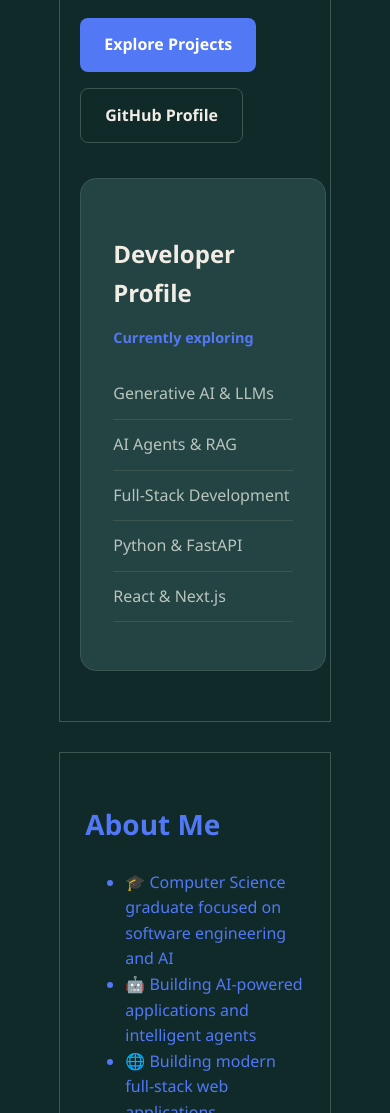
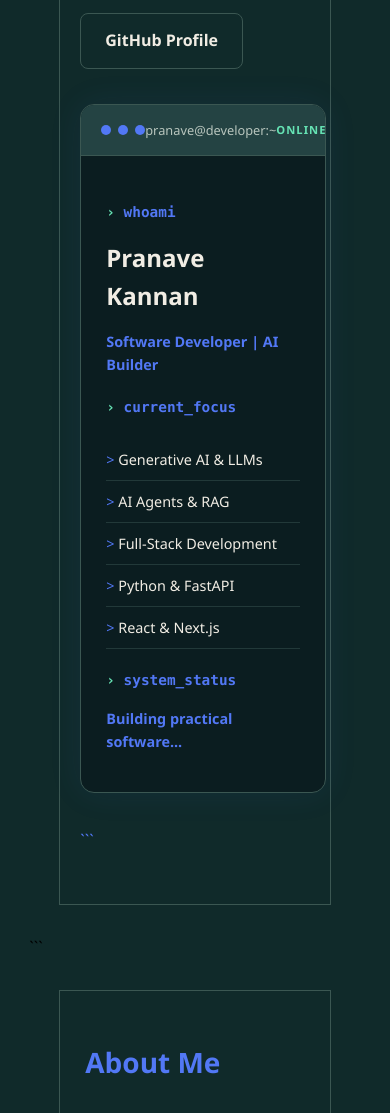
Before and after one commit to pranavekannan1/Portfolio-Hardcode, a plain HTML site: page index.html in a window 390 px wide. Shown: the part 887-2000 px from the top of the page. Drawn offline with Linux system fonts and the light colour scheme.

Commit message:
improved css 1

````diff
--- a/index.html
+++ b/index.html
@@ -2,26 +2,29 @@
 <html>
 
 <head>
+```
 <meta charset="UTF-8">
 <meta name="viewport" content="width=device-width, initial-scale=1.0">
 <link rel="stylesheet" href="./style.css">
 <title>Portfolio</title>
+```
 </head>
 
 <body>
+```
 <header>
     <nav>
         <ul class="navbar">
-                <li><a href="#">Home</a></li>
-                <li><a href="#">About</a></li>
-                <li><a href="#">Skills</a></li>
-                <li><a href="#">Projects</a></li>
-                <li><a href="#">Contact</a></li>
-            </ol>
+            <li><a href="#home">Home</a></li>
+            <li><a href="#about">About</a></li>
+            <li><a href="#skills">Skills</a></li>
+            <li><a href="#projects">Projects</a></li>
+            <li><a href="#contact">Contact</a></li>
+        </ul>
     </nav>
 </header>
 <main>
-        <section class="hero">
+    <section class="hero" id="home">
 <div class="hero-content">
 
     <p class="hero-label">SOFTWARE DEVELOPER</p>
@@ -42,16 +45,40 @@
         <a href="#projects">Explore Projects</a>
 
         <a href="https://github.com/pranavekannan1"
-               target="_blank">GitHub Profile</a>
+           target="_blank" rel="noopener noreferrer">GitHub Profile</a>
     </div>
 
 </div>
 
 <div class="hero-panel">
 
-        <h3>Developer Profile</h3>
+    <div class="terminal-header">
+        <div class="terminal-dots">
+            <span></span>
+            <span></span>
+            <span></span>
+        </div>
 
-        <p>Currently exploring</p>
+        <span class="terminal-title">pranave@developer:~</span>
+
+        <span class="terminal-status">ONLINE</span>
+    </div>
+
+    <div class="terminal-body">
+
+        <p class="terminal-command">
+            <span>›</span> whoami
+        </p>
+
+        <h3>Pranave Kannan</h3>
+
+        <p class="terminal-role">
+            Software Developer | AI Builder
+        </p>
+
+        <p class="terminal-command">
+            <span>›</span> current_focus
+        </p>
 
         <ul>
             <li>Generative AI & LLMs</li>
@@ -61,10 +88,22 @@
             <li>React & Next.js</li>
         </ul>
 
+        <p class="terminal-command">
+            <span>›</span> system_status
+        </p>
+
+        <p class="terminal-role">
+            Building practical software...
+        </p>
+
     </div>
+
+</div>
+```
 </section>
 
-        <section>
+```
+    <section id="about">
         <h2>About Me</h2>
         <ul>
             <li>🎓 Computer Science graduate focused on software engineering and AI</li>
@@ -81,7 +120,7 @@
         </ul>
     </section>
 
-        <section>
+    <section id="skills">
         <h2>Skills</h2>
         <ul>
             <li>AI & Machine Learning</li>
@@ -98,7 +137,7 @@
             <li>Problem Solving</li>
         </ul>
     </section>
-        <section>
+    <section id="projects">
         <h2>Projects</h2>
         <div class="project-container">
             <h3>Portfolio Website</h3>
@@ -243,7 +282,7 @@
         </div>
     </section>
 
-        <section>
+    <section id="contact">
         <h3>Contact Me</h3>
         <p>📧 [EMAIL_ADDRESS]
             📸 Instagram: [@instagram_handle]
@@ -255,6 +294,7 @@
 <footer>
     Developed by Mahi Devs
 </footer>
+```
 </body>
 
 </html>
--- a/style.css
+++ b/style.css
@@ -181,13 +181,6 @@ article {
     transform: translateY(-4px);
 }
 
-.hero-panel {
-    background-color: var(--surface);
-    border: 1px solid var(--border);
-    border-radius: 16px;
-    padding: 32px;
-}
-
 .hero-panel h3 {
     color: var(--text);
     font-size: 1.5rem;
@@ -223,5 +216,110 @@ article {
     .hero h1 {
         letter-spacing: -1.5px;
     }
+nav {
+    display: block;
+    width: 100%;
+}
 
+nav .navbar {
+    display: flex;
+    flex-direction: row;
+    flex-wrap: wrap;
+    justify-content: center;
+    gap: 12px;
+    margin: 10px;
+    padding: 10px;
 }
+
+nav .navbar a {
+    display: inline-block;
+    color: var(--text);
+    font-size: 15px;
+}
+}
+
+.hero-panel {
+    background: #0B1D20;
+    border: 1px solid var(--border);
+    border-radius: 14px;
+    overflow: hidden;
+    padding: 0;
+    box-shadow: 0 0 35px rgba(82, 120, 245, 0.08);
+}
+
+.terminal-header {
+    display: flex;
+    align-items: center;
+    justify-content: space-between;
+    padding: 15px 20px;
+    background: var(--surface);
+    border-bottom: 1px solid var(--border);
+}
+
+.terminal-dots {
+    display: flex;
+    gap: 7px;
+}
+
+.terminal-dots span {
+    width: 10px;
+    height: 10px;
+    border-radius: 50%;
+    background: var(--accent);
+}
+
+.terminal-title {
+    color: var(--muted);
+    font-size: 0.8rem;
+}
+
+.terminal-status {
+    color: #66E3B4;
+    font-size: 0.7rem;
+    font-weight: bold;
+    letter-spacing: 1px;
+}
+
+.terminal-body {
+    padding: 25px;
+}
+
+.terminal-body h3 {
+    color: var(--text);
+    font-size: 1.5rem;
+    margin: 10px 0;
+}
+
+.terminal-command {
+    color: var(--accent);
+    font-family: Consolas, monospace;
+    font-size: 0.9rem;
+    margin-top: 20px;
+}
+
+.terminal-command span {
+    color: #66E3B4;
+    font-weight: bold;
+}
+
+.terminal-role {
+    color: var(--muted);
+    font-size: 0.9rem;
+}
+
+.terminal-body ul {
+    list-style: none;
+    padding: 0;
+}
+
+.terminal-body li {
+    color: var(--text);
+    padding: 9px 0;
+    border-bottom: 1px solid rgba(59, 87, 82, 0.5);
+    font-size: 0.9rem;
+}
+
+.terminal-body li::before {
+    content: "> ";
+    color: var(--accent);
+}
````
Lines whose indentation alone changed are shown as unchanged.
